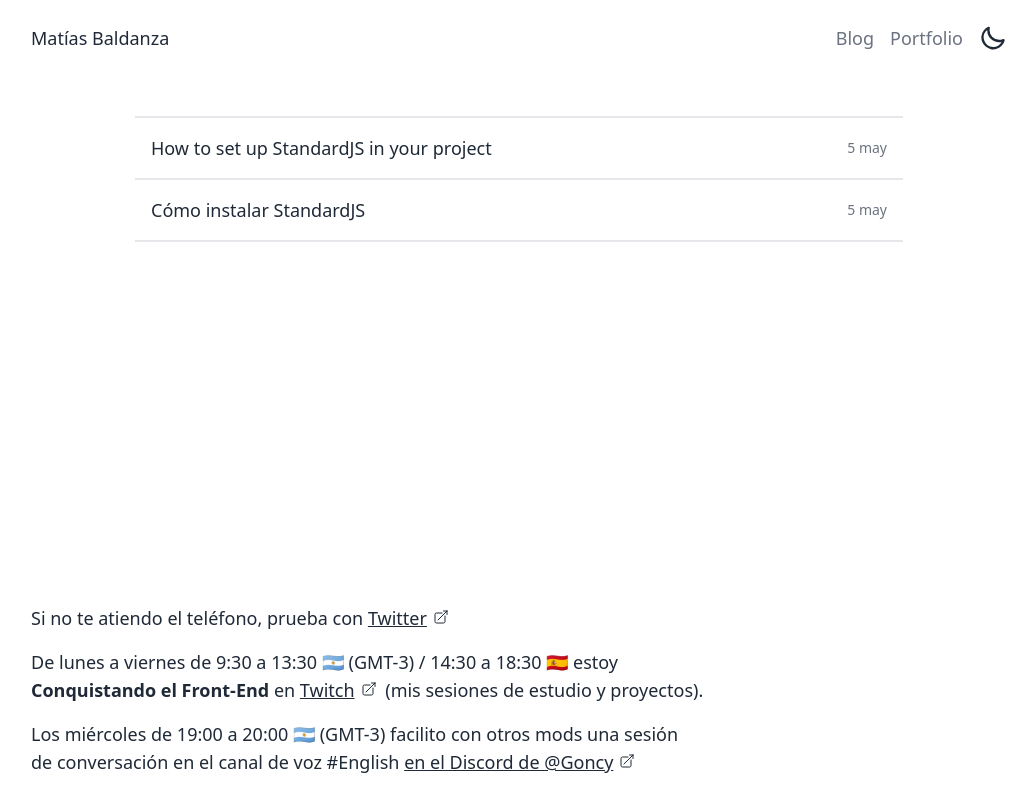
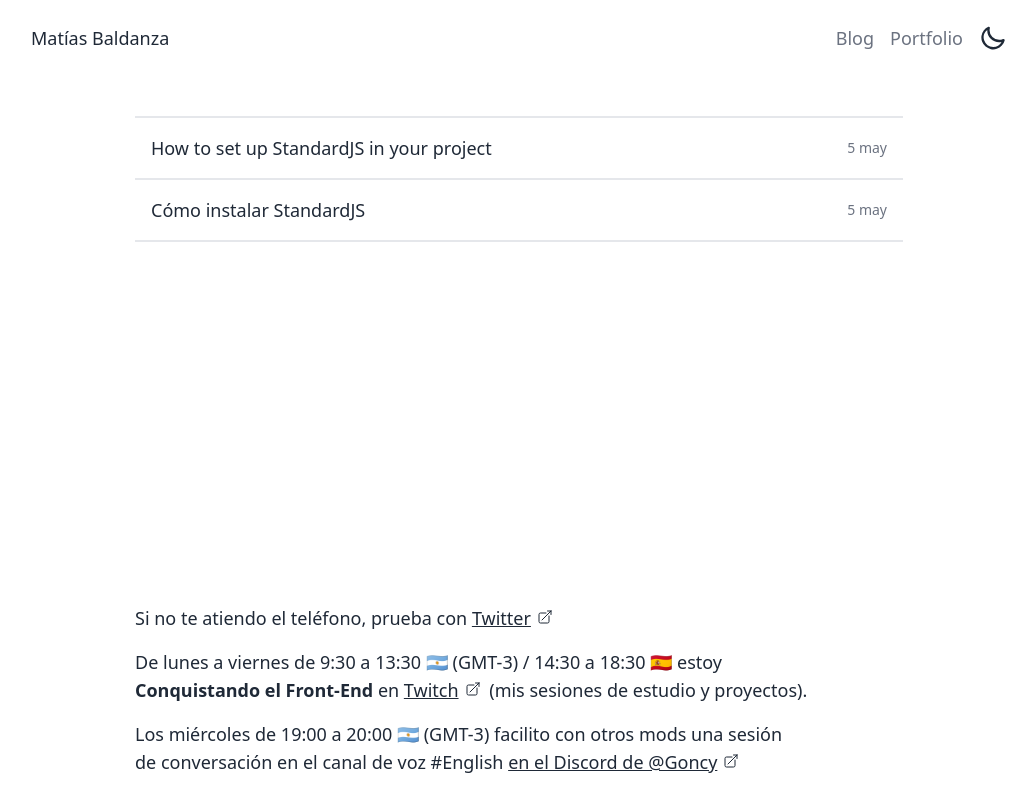
Before and after one commit to matiasbaldanza/matiasbaldanza_dev, a Next.js app: page / in a window 1280 px wide. Shown: the whole page, without its empty margins (121-1157 px from the left). Built offline with nearby package versions, Linux system fonts and the light colour scheme.

Commit message:
style: adjust Footer width in Layout

```diff
--- a/src/components/Layout.js
+++ b/src/components/Layout.js
@@ -13,7 +13,7 @@ export default function Layout ({ children }) {
       <main className='flex flex-col flex-1 w-full lg:max-w-3xl'>
         {children}
       </main>
-      <Footer />
+      <Footer className='w-full lg:max-w-3xl' />
     </div>
   )
 }
```
